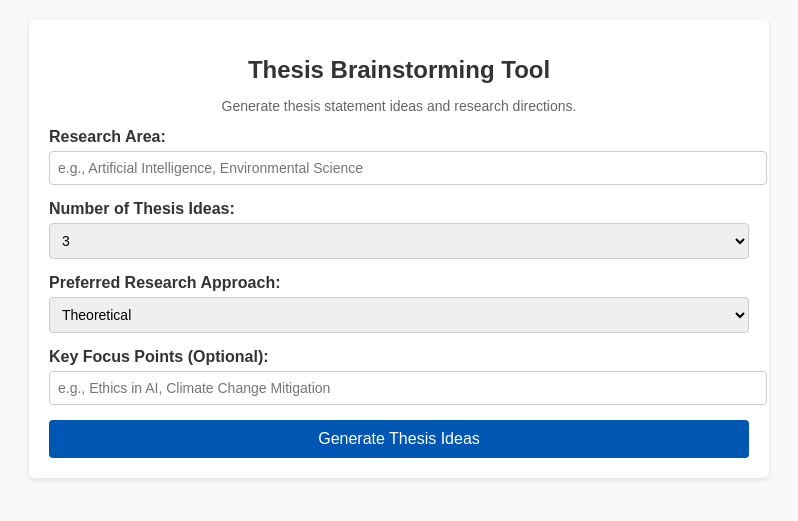
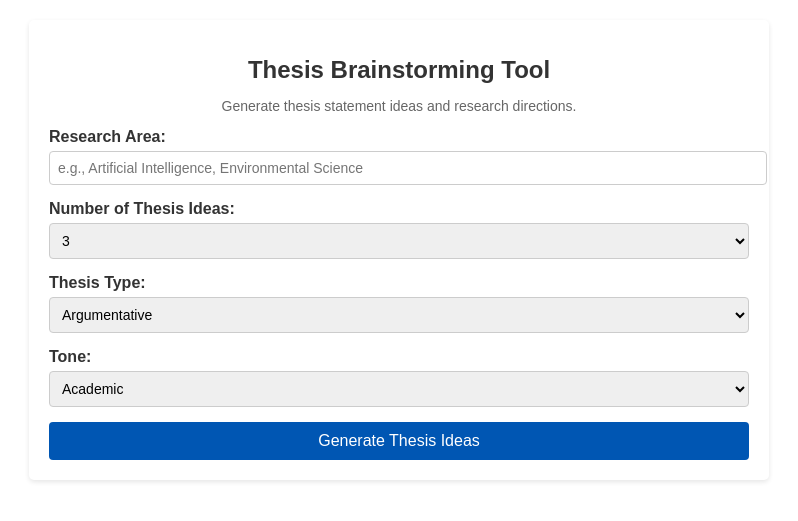
Before and after one commit to udit2002-c/thesis_brainstorming-Group-no.51-, a FastAPI app: page / in a window 1280 px wide. Shown: the top 521 px of the page, without its empty margins (241-1039 px from the left). Run offline with FastAPI, Linux system fonts and the light colour scheme.

Commit message:
"Bugs fixed"

```diff
--- a/main.py
+++ b/main.py
@@ -1,4 +1,5 @@
 import os
+import random
 from typing import List, Optional
 from fastapi import FastAPI, Request, Form, HTTPException, Header
 from fastapi.templating import Jinja2Templates
@@ -7,9 +8,18 @@ from fastapi.responses import HTMLResponse
 import httpx
 from pydantic import BaseModel
 import json
-from prompt_templates import THESIS_BRAINSTORM_PROMPT
+from fastapi.middleware.cors import CORSMiddleware
 
 app = FastAPI(title="Thesis Statement Generator")
+
+# CORS Middleware
+app.add_middleware(
+    CORSMiddleware,
+    allow_origins=["*"],  # Change this to specific origins if needed
+    allow_credentials=True,
+    allow_methods=["*"],
+    allow_headers=["*"],
+)
 
 # Set up templates and static files
 templates = Jinja2Templates(directory="templates")
@@ -29,6 +39,20 @@ OLLAMA_HOST = "localhost"
 OLLAMA_PORT = "11434"
 OLLAMA_API_URL = f"http://{OLLAMA_HOST}:{OLLAMA_PORT}/api"
 
+# Define subfields for diversity
+SUBFIELDS = [
+    "Cybersecurity",
+    "Software Engineering",
+    "Databases",
+    "Networking",
+    "Cloud Computing",
+    "Blockchain Technology",
+    "Quantum Computing",
+    "Embedded Systems",
+    "Human-Computer Interaction",
+    "Algorithms & Complexity Theory"
+    "Artificial Intelligence"
+]
 
 class ThesisRequest(BaseModel):
     field_of_study: str
@@ -44,24 +68,22 @@ async def read_root(request: Request):
 
 @app.post("/generate")
 async def generate_thesis(
-        field_of_study: str = Form(...),
-        num_ideas: int = Form(3),
-        thesis_type: str = Form("argumentative"),
-        tone: str = Form("academic"),
         model: str = Form(DEFAULT_MODEL),
-        x_api_key: str = Header(None)  # API Key Header Authentication
+        x_api_key: str = Header(None)
 ):
     if x_api_key != API_KEY:
         raise HTTPException(status_code=401, detail="Unauthorized: Invalid API Key")
 
     try:
-        # Build the prompt using the template
-        prompt = THESIS_BRAINSTORM_PROMPT.format(
-            field_of_study=field_of_study,
-            num_ideas=num_ideas,
-            thesis_type=thesis_type,
-            tone=tone
-        )
+        # Randomly select diverse subfields
+        selected_subfields = random.sample(SUBFIELDS, 3)
+
+        # Build the prompt
+        prompt = f"""
+        Generate 3 unique thesis ideas in the field of Computer Science. Each idea should focus on a different subfield from the following:
+        {', '.join(selected_subfields)}.
+        Ensure a theoretical approach with a formal tone.
+        """
 
         # 1️⃣ Attempt Open-WebUI API
         if WEBUI_ENABLED:
@@ -78,16 +100,9 @@ async def generate_thesis(
                         timeout=60.0
                     )
 
-                print(f"Open-WebUI API response status: {response.status_code}")
-
                 if response.status_code == 200:
                     result = response.json()
-                    generated_text = ""
-
-                    if "choices" in result and result["choices"]:
-                        choice = result["choices"][0]
-                        generated_text = choice.get("message", {}).get("content", "") or choice.get("text", "")
-
+                    generated_text = result["choices"][0].get("message", {}).get("content", "").strip()
                     if generated_text:
                         return {"generated_thesis": generated_text}
             except Exception as e:
@@ -95,22 +110,21 @@ async def generate_thesis(
 
         # 2️⃣ Fallback to Local Ollama API
         if OLLAMA_ENABLED:
-            print("Falling back to Ollama API")
-            async with httpx.AsyncClient() as client:
-                response = await client.post(
-                    f"{OLLAMA_API_URL}/generate",
-                    json={"model": model, "prompt": prompt, "stream": False},
-                    timeout=60.0
-                )
+            try:
+                print("Falling back to Ollama API")
+                async with httpx.AsyncClient() as client:
+                    response = await client.post(
+                        f"{OLLAMA_API_URL}/generate",
+                        json={"model": model, "prompt": prompt, "stream": False},
+                        timeout=60.0
+                    )
 
-            if response.status_code != 200:
-                raise HTTPException(status_code=500, detail="Failed to generate content from Ollama API")
+                if response.status_code == 200:
+                    result = response.json()
+                    return {"generated_thesis": result.get("response", "").strip()}
+            except Exception as e:
+                print(f"Ollama API attempt failed: {str(e)}")
 
-            result = response.json()
-            generated_text = result.get("response", "")
-            return {"generated_thesis": generated_text}
-
-        # ❌ If all attempts fail
         raise HTTPException(status_code=500, detail="Failed to generate thesis statements from any available LLM API")
 
     except Exception as e:
@@ -124,6 +138,8 @@ async def get_models(x_api_key: str = Header(None)):
         raise HTTPException(status_code=401, detail="Unauthorized: Invalid API Key")
 
     try:
+        models = []
+
         if WEBUI_ENABLED:
             try:
                 async with httpx.AsyncClient() as client:
@@ -133,28 +149,21 @@ async def get_models(x_api_key: str = Header(None)):
                     )
 
                 if response.status_code == 200:
-                    models_data = response.json()
-                    model_names = [model["id"] for model in models_data.get("data", []) if "id" in model]
-
-                    if model_names:
-                        return {"models": model_names}
+                    models = [model["id"] for model in response.json().get("data", []) if "id" in model]
             except Exception as e:
                 print(f"Error fetching models from Open-WebUI API: {str(e)}")
 
-        if OLLAMA_ENABLED:
+        if OLLAMA_ENABLED and not models:
             try:
                 async with httpx.AsyncClient() as client:
                     response = await client.get(f"{OLLAMA_API_URL}/tags")
 
                 if response.status_code == 200:
-                    models = response.json().get("models", [])
-                    model_names = [model.get("name") for model in models]
-                    return {"models": model_names}
+                    models = [model.get("name") for model in response.json().get("models", [])]
             except Exception as e:
                 print(f"Error fetching models from Ollama: {str(e)}")
 
-        fallback_models = [DEFAULT_MODEL, "gemma2:2b", "qwen2.5:0.5b", "deepseek-r1:1.5b", "deepseek-coder:latest"]
-        return {"models": fallback_models}
+        return {"models": models or [DEFAULT_MODEL, "gemma2:2b", "qwen2.5:0.5b", "deepseek-r1:1.5b", "deepseek-coder:latest"]}
 
     except Exception as e:
         print(f"Unexpected error in get_models: {str(e)}")
@@ -163,5 +172,4 @@ async def get_models(x_api_key: str = Header(None)):
 
 if __name__ == "__main__":
     import uvicorn
-
     uvicorn.run("main:app", host="0.0.0.0", port=8001, reload=True)
--- a/static/styles.css
+++ b/static/styles.css
@@ -1,6 +1,6 @@
 body {
     font-family: Arial, sans-serif;
-    background-color: #f9f9f9;
+    background-color:#00000;
     color: #333;
     margin: 0;
     padding: 20px;
--- a/templates/index.html
+++ b/templates/index.html
@@ -16,9 +16,8 @@
         <div class="form-container">
             <form id="thesisForm">
                 <div class="form-group">
-                    <label for="research_area">Research Area:</label>
-                    <input type="text" id="research_area" name="research_area" required
-                           placeholder="e.g., Artificial Intelligence, Environmental Science">
+                    <label for="field_of_study">Research Area:</label>
+                    <input type="text" id="field_of_study" name="field_of_study" required placeholder="e.g., Artificial Intelligence, Environmental Science">
                 </div>
 
                 <div class="form-group">
@@ -31,19 +30,21 @@
                 </div>
 
                 <div class="form-group">
-                    <label for="approach">Preferred Research Approach:</label>
-                    <select id="approach" name="approach">
-                        <option value="theoretical" selected>Theoretical</option>
-                        <option value="experimental">Experimental</option>
-                        <option value="qualitative">Qualitative</option>
-                        <option value="quantitative">Quantitative</option>
+                    <label for="thesis_type">Thesis Type:</label>
+                    <select id="thesis_type" name="thesis_type">
+                        <option value="argumentative" selected>Argumentative</option>
+                        <option value="analytical">Analytical</option>
+                        <option value="expository">Expository</option>
                     </select>
                 </div>
 
                 <div class="form-group">
-                    <label for="focus">Key Focus Points (Optional):</label>
-                    <input type="text" id="focus" name="focus"
-                           placeholder="e.g., Ethics in AI, Climate Change Mitigation">
+                    <label for="tone">Tone:</label>
+                    <select id="tone" name="tone">
+                        <option value="academic" selected>Academic</option>
+                        <option value="persuasive">Persuasive</option>
+                        <option value="neutral">Neutral</option>
+                    </select>
                 </div>
 
                 <button type="submit" id="generateBtn">Generate Thesis Ideas</button>
@@ -58,7 +59,7 @@
             <div id="results">
                 <!-- Thesis ideas will appear here -->
             </div>
-            <button id="copyBtn">Copy to Clipboard</button>
+            <button id="copyBtn" style="display: none;">Copy to Clipboard</button>
         </div>
     </div>
 
@@ -70,14 +71,17 @@
             const resultsContainer = document.getElementById('resultsContainer');
             const loading = document.getElementById('loading');
             const results = document.getElementById('results');
+            const copyBtn = document.getElementById('copyBtn');
 
             resultsContainer.style.display = 'block';
             loading.style.display = 'block';
             results.innerHTML = '';
+            copyBtn.style.display = 'none';
 
             try {
-                const response = await fetch('/generate_thesis', {
+                const response = await fetch('/generate', {
                     method: 'POST',
+                    headers: { 'x-api-key': 'sk-79659c72ae1f42d699a756602c83065b' }, // Ensure API key if required
                     body: formData
                 });
 
@@ -86,9 +90,16 @@
                 }
 
                 const data = await response.json();
-                results.innerHTML = formatIdeas(data.generated_theses);
+                console.log("API Response:", data); // Debugging
+
+                if (!data.generated_thesis) {
+                    throw new Error("Invalid API response: 'generated_thesis' not found.");
+                }
+
+                results.innerHTML = formatIdeas(data.generated_thesis);
+                copyBtn.style.display = 'block';
             } catch (error) {
-                results.innerHTML = `<div class="error">Error: ${error.message}</div>`;
+                results.innerHTML = `<div class="error">${error.message}</div>`;
             } finally {
                 loading.style.display = 'none';
             }
@@ -97,12 +108,8 @@
         document.getElementById('copyBtn').addEventListener('click', () => {
             const results = document.getElementById('results').innerText;
             navigator.clipboard.writeText(results)
-                .then(() => {
-                    alert('Copied to clipboard!');
-                })
-                .catch(err => {
-                    console.error('Failed to copy: ', err);
-                });
+                .then(() => alert('Copied to clipboard!'))
+                .catch(err => console.error('Failed to copy: ', err));
         });
 
         function formatIdeas(text) {
```
Also changed, not shown: prompt_templates.py (+3 -19 lines).
